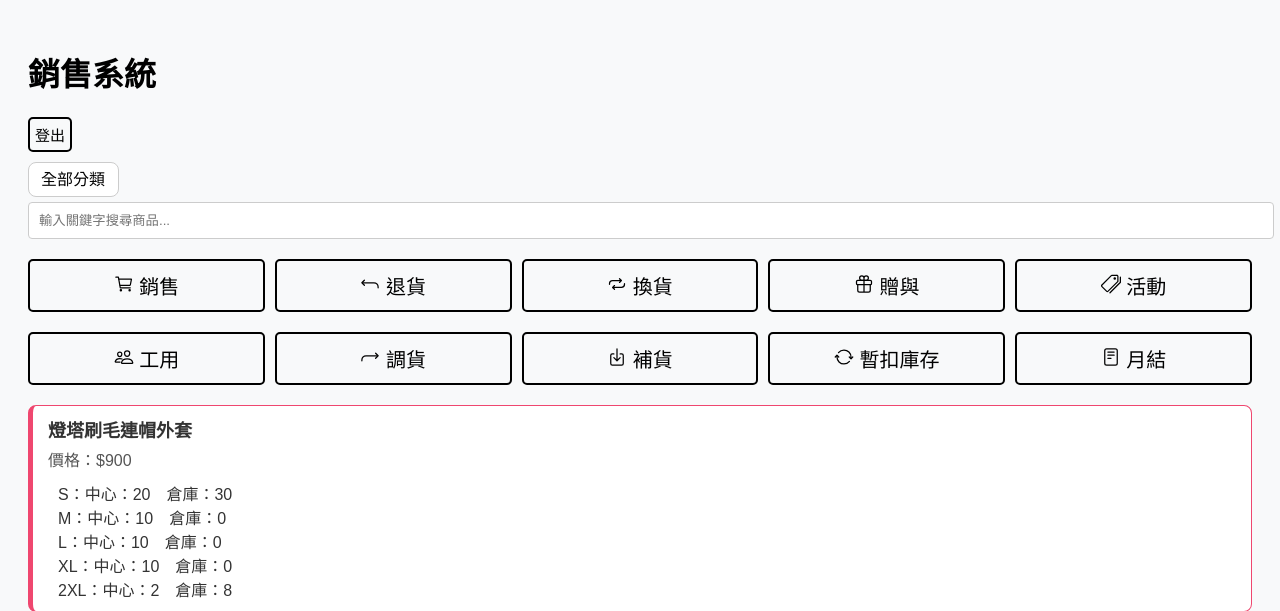
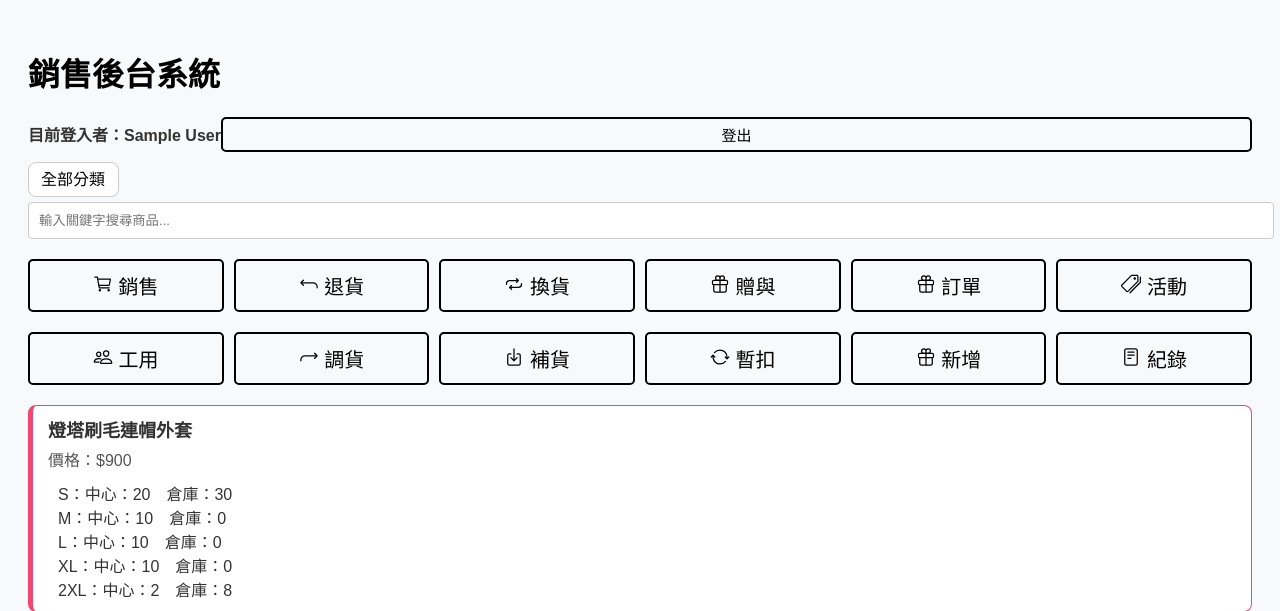
Before and after one commit to su1118/sale-web, a Flask app: page /main in a window 1280 px wide. Shown: the top 611 px of the page. Run offline with Flask 3, Linux system fonts and the light colour scheme; the visitor is signed in with stand-in values (Sample User, id 1); some libraries are stand-ins or nearby versions.

Commit message:
Update main.html

```diff
--- a/templates/main.html
+++ b/templates/main.html
@@ -9,8 +9,9 @@
   <script src="{{ url_for('static', filename='functions.js') }}"></script>
 </head>
 <body>
-  <h1>銷售系統</h1>
-  <div style="margin-bottom: 10px;">
+  <h1>銷售後台系統</h1>
+  <div style="margin-bottom: 10px; display: flex; justify-content: space-between; align-items: center;">
+    <div id="currentUser" style="font-weight: bold;">目前登入者：</div>
     <button onclick="logout()" class="logout-button">登出</button>
   </div>
 
@@ -26,14 +27,16 @@
     <button  onclick="handleReturnFlow()"><ion-icon name="return-up-back-outline"></ion-icon> 退貨</button>
     <button  onclick="handleExchangeFlow()"><ion-icon name="repeat-outline"></ion-icon> 換貨</button>
     <button  onclick="handleGiftFlow()"><ion-icon name="gift-outline"></ion-icon> 贈與</button>
+    <button  onclick="handleGiftFlow()"><ion-icon name="gift-outline"></ion-icon> 訂單</button>
     <button  onclick="handleActivityFlow()"><ion-icon name="pricetags-outline"></ion-icon> 活動</button>
   </div>
   <div class="button-group">
     <button  onclick="handleWorkerFlow()"><ion-icon name="people-outline"></ion-icon> 工用</button>
     <button  onclick="handleTransferFlow()"><ion-icon name="return-up-forward-outline"></ion-icon> 調貨</button>
     <button  onclick="handleRestockFlow()"><ion-icon name="download-outline"></ion-icon> 補貨</button>
-    <button  onclick="handleOccupyFlow()"><ion-icon name="sync-outline"></ion-icon> 暫扣庫存</button>
-    <button  onclick="openDownloadModal()"><ion-icon name="reader-outline"></ion-icon> 月結</button>
+    <button  onclick="handleOccupyFlow()"><ion-icon name="sync-outline"></ion-icon> 暫扣</button>
+    <button  onclick="startAddProduct()"><ion-icon name="gift-outline"></ion-icon> 新增</button>
+    <button  onclick="openDownloadModal()"><ion-icon name="reader-outline"></ion-icon> 紀錄</button>
   </div>
 
   <div id="resultArea"></div>
@@ -52,6 +55,18 @@
         window.location.href = "/";
       }
     });
+
+    //顯示使用者
+    fetch("/api/current-user")
+    .then(res => res.json())
+    .then(data => {
+      const currentUserDiv = document.getElementById("currentUser");
+      if (data.name) {
+        currentUserDiv.textContent = `目前登入者：${data.name}`;
+      } else {
+        currentUserDiv.textContent = "未登入";
+      }
+    });
   </script>
   <script type="module" src="https://unpkg.com/ionicons@7.1.0/dist/ionicons/ionicons.esm.js"></script>
   <script nomodule src="https://unpkg.com/ionicons@7.1.0/dist/ionicons/ionicons.js"></script>
```
